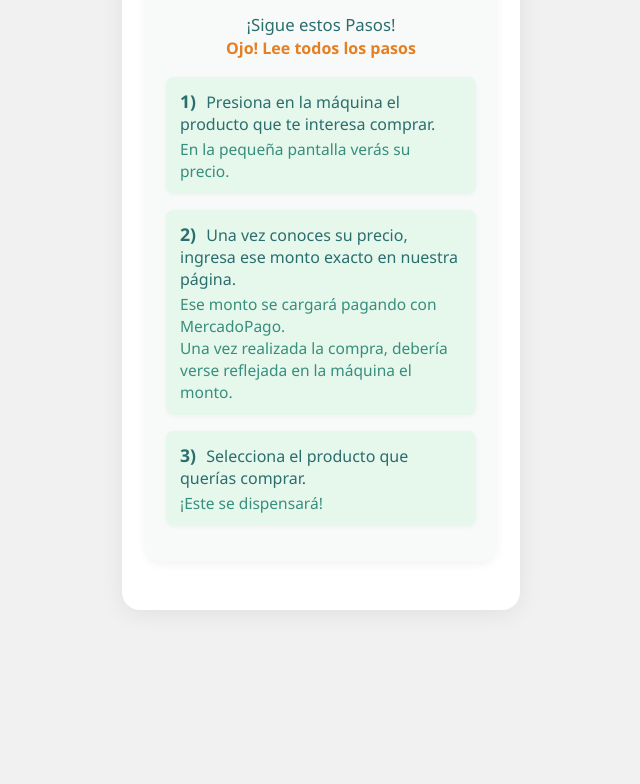
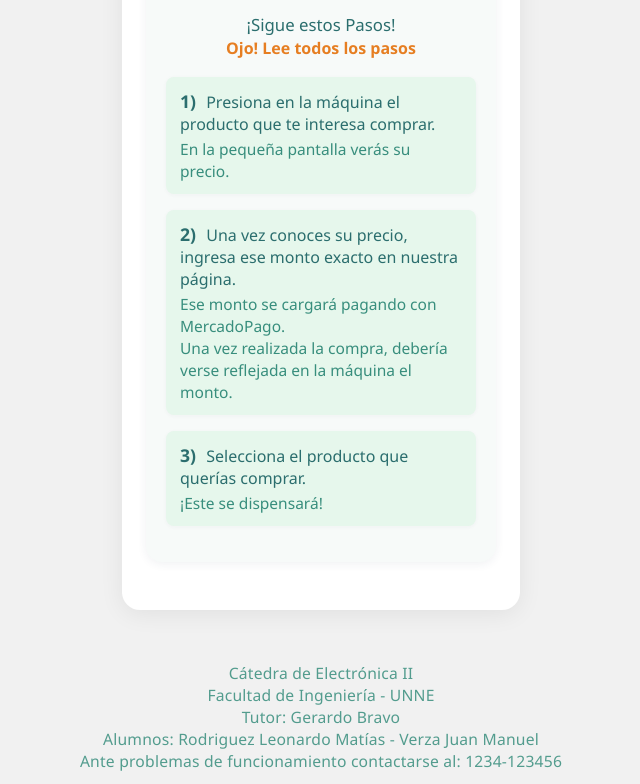
Before and after one commit to LEOESP32/carga-credito, a website: page Client/index.html in a window 1280 px wide. Shown: the part 677-1461 px from the top of the page, without its empty margins (319-959 px from the left). Before the commit the page ends 1327 px from the top, so only its background shows below. Drawn offline with Linux system fonts and the light colour scheme.

Commit message:
pie de pagina

```diff
--- a/Client/index.html
+++ b/Client/index.html
@@ -43,6 +43,13 @@
                 </li>
             </ol>
         </section>
-    </div>
+    </div> <!-- Fin de la tarjeta/container -->
+    <footer class="footer-snacko">
+        Cátedra de Electrónica II<br>
+        Facultad de Ingeniería - UNNE<br>
+        Tutor: Gerardo Bravo<br>
+        Alumnos: Rodriguez Leonardo Matías - Verza Juan Manuel<br>
+        Ante problemas de funcionamiento contactarse al: 1234-123456
+    </footer>
 </body>
 </html>
--- a/Client/style.css
+++ b/Client/style.css
@@ -268,3 +268,14 @@ body {
         font-size: 1rem;
     }
 }
+
+/* Pie de página personalizado */
+.footer-snacko {
+    text-align: center;
+    color: #388e7d;
+    font-size: 0.98rem;
+    margin: 32px 0 12px 0;
+    padding: 12px 0 0 0;
+    opacity: 0.85;
+    letter-spacing: 0.2px;
+}
```
